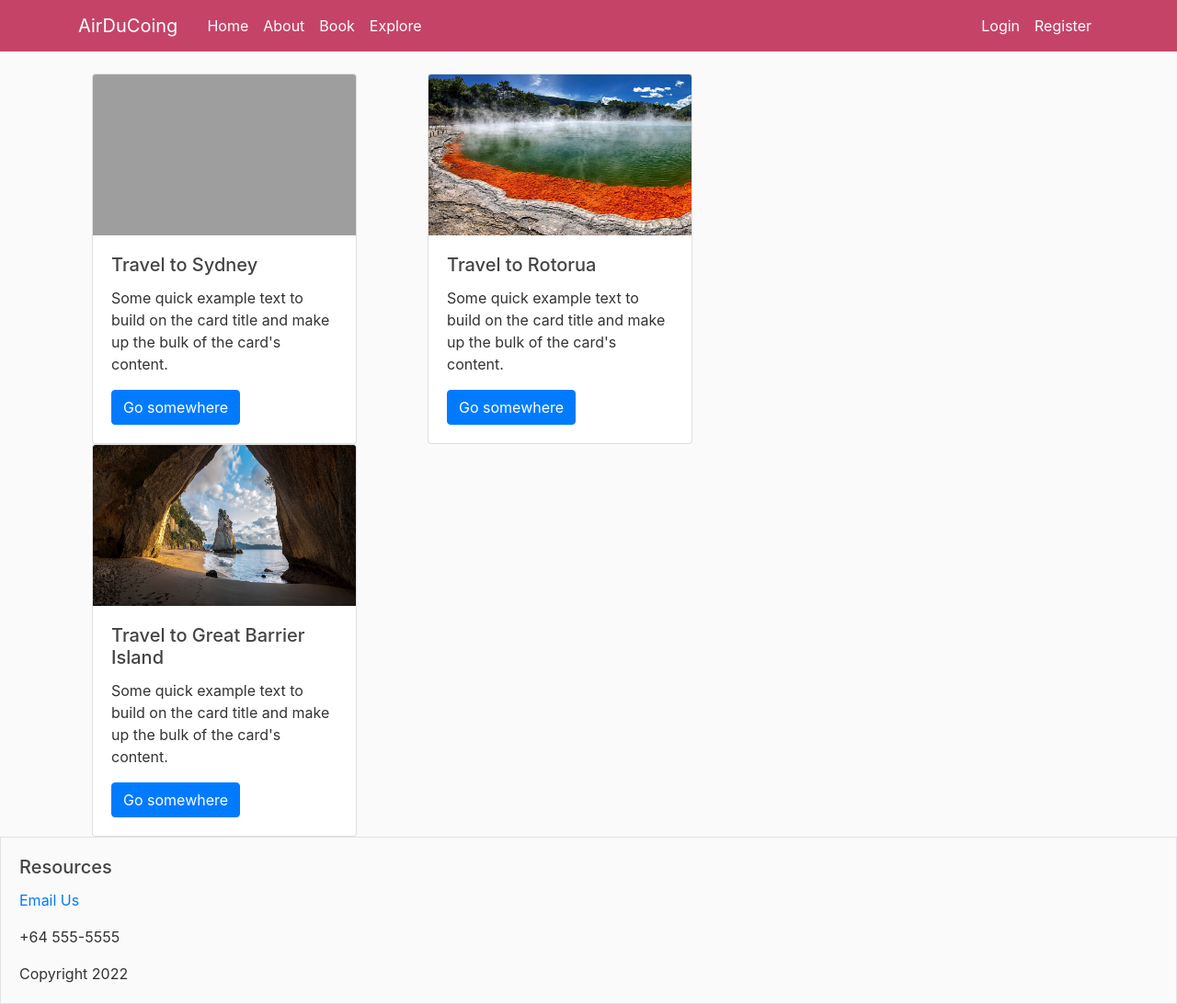
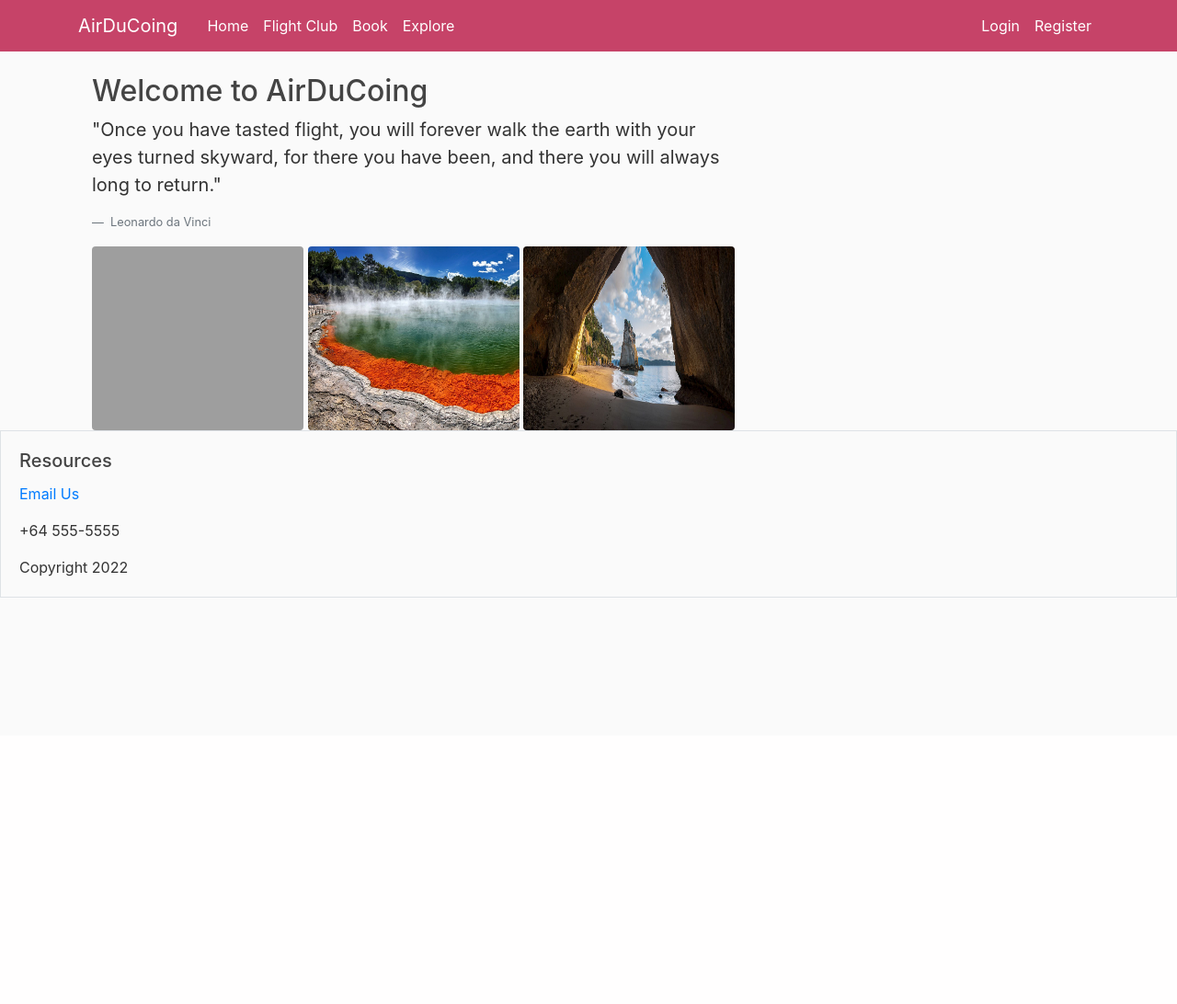
Before and after one commit to HDuCoing/FlightBooking, a Flask app: page / in a window 1280 px wide. Shown: the whole page at 92% size. After the commit the page ends 650 px from the top, so only its background shows below. Run offline with Flask 2, Linux system fonts and the light colour scheme; some libraries are stand-ins or nearby versions; grey boxes are pictures that could not be loaded.

Commit message:
Point system added

```diff
--- a/flaskflights/routes.py
+++ b/flaskflights/routes.py
@@ -2,8 +2,7 @@ from flask import render_template, url_for, redirect, request, flash
 from flask_login import login_user, current_user, logout_user, login_required
 from flaskflights import app, db, bcrypt
 from flaskflights.forms import LoginForm, RegistrationForm, FlightSelect
-from flaskflights.models import User, AvailableFlights, Booking, Aircraft
-
+from flaskflights.models import User, AvailableFlights, Booking, FlightClub
 
 @app.route("/")
 @app.route("/home")
@@ -11,10 +10,25 @@ from flaskflights.models import User, AvailableFlights, Booking, Aircraft
 def home():
     return render_template('home.html', title='Home')
 
-@app.route("/about")
-def about():
-    return render_template('about.html', title='About')
+# Point club system, if user is logged in and theyre not already a member they may join
+@app.route("/flightclub", methods=['GET', 'POST'])
+def flightclub():
+    if request.method=="POST":
+        # If user isn't logged in, redirect
+        if current_user.is_anonymous:
+            return redirect(url_for('login'))
+        else:
+            # If user is already in system, redirect
+            for members in FlightClub.query.filter(FlightClub.member==current_user.username):
+                    if members:
+                        flash("Already a member", 'error')
+                        return redirect(url_for('account'))
+            member = FlightClub(member=current_user.username, points=0)
+            db.session.add(member)
+            db.session.commit()
+    return render_template('flightclub.html', title='Join | Flight Club')
 
+# Simple login system that validates user information
 @app.route('/login', methods=['GET', 'POST'])
 def login():
     if current_user.is_authenticated:
@@ -62,15 +76,14 @@ def book():
         leave = form.leaveOn.data
         location = form.location.data
         # create a range of weekdays for flight searc
-        #todo if from sydney, diff time zone
         flights = AvailableFlights.query.filter(AvailableFlights.flyingFrom==location,AvailableFlights.dateOfFlight==leave)
         return render_template('flight_info.html',headings=headings,flights=flights)
     return render_template('book.html', form=form, title="Book")
 
 @app.route('/confirm')
+@login_required
 def confirm(flight):
     map_img = ""
-    # isolate flight info for client's view.
     flightContent = flight.strip("Aircraft")
     flightContent = flightContent.strip("(")
     flightContent = flightContent.strip(")")
@@ -93,8 +106,9 @@ def confirm(flight):
         elif flights:
             flightList = [flights]
             flight = flightList[0]
-            bookingRef = (flyTo,str(flight.seatsLeft))
-            bookingRef = "".join(bookingRef)
+            # Generate a booking reference based on some flight information
+            bookingRef = ("REF",str(flight.id),str(flight.seatsLeft))
+            bookingRef = ''.join(bookingRef)
             titles=['Time: ', 'Date: ', 'From: ', 'Stops: ', 'To: ', 'Aircraft', 'Price: ']
             booking = Booking(bookingRef=bookingRef,
                               price=price,
@@ -102,6 +116,12 @@ def confirm(flight):
                               seat=flight.seatsLeft,
                               flight=flight.id)
             db.session.add(booking)
+            for member in FlightClub.query.filter(FlightClub.member==current_user.username):
+                if member:
+                    if flyTo == 'Sydney':
+                        member.points = member.points+1
+                    else:
+                        member.points = member.points+0.5
             flash("Booking Complete!", "success")
             flight.seatsLeft = flight.seatsLeft-1
         else:
@@ -143,14 +163,24 @@ def logout():
 @app.route("/account", methods=['GET', 'POST'])
 @login_required
 def account():
+    points=None
+    for member in FlightClub.query.filter(FlightClub.member==current_user.username):
+        if member:
+            points = member.points
     if request.method=="GET":
         args = request.args
         for element in args:
-            flight = element
-            if flight:
-                for b in Booking.query.filter(Booking.user == current_user.username):
+            flightRef = element
+            if flightRef:
+                for b in Booking.query.filter(Booking.user == current_user.username, Booking.bookingRef == flightRef):
                     for f in AvailableFlights.query.filter(AvailableFlights.id == b.flight):
                         f.seatsLeft = f.seatsLeft+1
+                        for member in FlightClub.query.filter(FlightClub.member == current_user.username):
+                            if member:
+                                if f.flyingTo == 'Sydney':
+                                    member.points = member.points - 1
+                                else:
+                                    member.points = member.points - 0.5
                         db.session.delete(b)
                         db.session.commit()
 
@@ -164,4 +194,4 @@ def account():
             aFlight = flight
             flightList.append(aFlight)
             bookingRefs.append(aBooking.bookingRef)
-    return render_template('account.html', title='Account', headings=headings, list=flightList, refs=bookingRefs, booking=book)
+    return render_template('account.html', title='Account', headings=headings, list=flightList, refs=bookingRefs, booking=book, points=points)
--- a/flaskflights/templates/home.html
+++ b/flaskflights/templates/home.html
@@ -1,38 +1,22 @@
 {% extends "layout.html" %}
 
 {% block content %}
-<div class="container">
-  <div class="row">
+<div class="container-fluid">
+  <h2>Welcome to AirDuCoing</h2>
+<figure>
+  <blockquote class="blockquote">
+    <p>"Once you have tasted flight, you will forever walk the earth with your eyes turned skyward, for there you have been, and there you will always long to return."</p>
+  </blockquote>
+  <figcaption class="blockquote-footer">
+    Leonardo da Vinci
+  </figcaption>
+</figure>
+  <div class="row align-items-start">
     <div class="col">
-        <div class="card" style="width: 18rem;">
-          <img src="static/images/sydney-carousol.jpeg" width="200" height="175" class="card-img-top" alt="...">
-          <div class="card-body">
-            <h5 class="card-title">Travel to Sydney</h5>
-            <p class="card-text">Some quick example text to build on the card title and make up the bulk of the card's content.</p>
-            <a href="#" class="btn btn-primary">Go somewhere</a>
-          </div>
-        </div>
+<img src="static/images/sydney-carousol.jpeg" class="rounded" width="230" height="200" alt="...">
+<img src="static/images/rotorua-carousol.jpeg" class="rounded" width="230" height="200" alt="...">
+<img src="static/images/greatbarrierisland_carousol.jpeg" class="rounded" width="230" height="200" alt="...">
     </div>
-    <div class="col">
-        <div class="card" style="width: 18rem;">
-          <img src="static/images/rotorua-carousol.jpeg" width="200" height="175" class="card-img-top" alt="...">
-          <div class="card-body">
-            <h5 class="card-title">Travel to Rotorua</h5>
-            <p class="card-text">Some quick example text to build on the card title and make up the bulk of the card's content.</p>
-            <a href="#" class="btn btn-primary">Go somewhere</a>
-          </div>
-        </div>
-    </div>
-    <div class="col">
-        <div class="card" style="width: 18rem;">
-          <img src="static/images/greatbarrierisland_carousol.jpeg" width="200" height="175" class="card-img-top" alt="...">
-          <div class="card-body">
-            <h5 class="card-title">Travel to Great Barrier Island</h5>
-            <p class="card-text">Some quick example text to build on the card title and make up the bulk of the card's content.</p>
-            <a href="#" class="btn btn-primary">Go somewhere</a>
-          </div>
-        </div>
-    </div>
-  </div>
+
 </div>
 {% endblock content %}
--- a/flaskflights/templates/layout.html
+++ b/flaskflights/templates/layout.html
@@ -22,7 +22,7 @@
               <!-- Navbar Left Side -->
             <div class="navbar-nav mr-auto">
               <a class="nav-item nav-link" href="{{ url_for('home') }}">Home</a>
-              <a class="nav-item nav-link" href="{{ url_for('about') }}">About</a>
+              <a class="nav-item nav-link" href="{{ url_for('flightclub') }}">Flight Club</a>
               <a class="nav-item nav-link" href="{{ url_for('book') }}">Book</a>
               <a class="nav-item nav-link" href="{{ url_for('explore') }}">Explore</a>
             </div>
```
Also changed, not shown: flaskflights/models.py (+11 -0 lines), flaskflights/templates/about.html (deleted, +0 -11 lines), flaskflights/templates/account.html (+38 -2 lines), flaskflights/templates/flightclub.html (added, +19 -0 lines), flaskflights/site.db, 3 other files.
